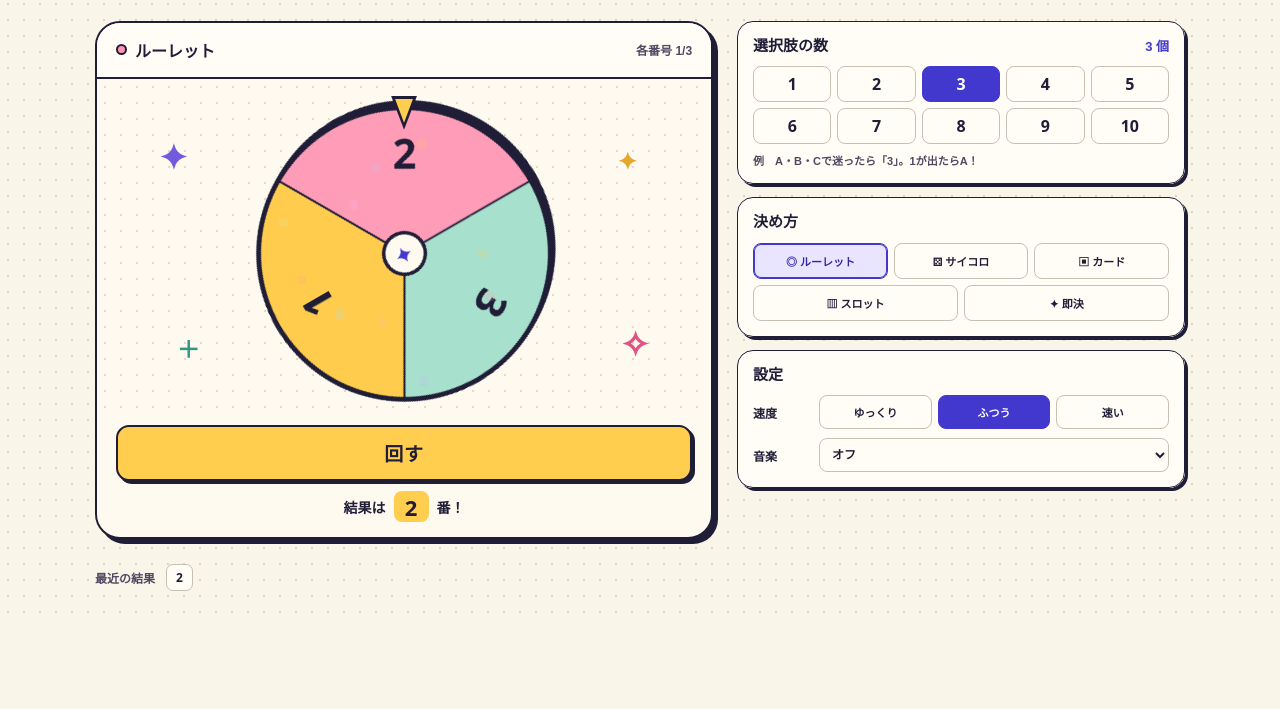
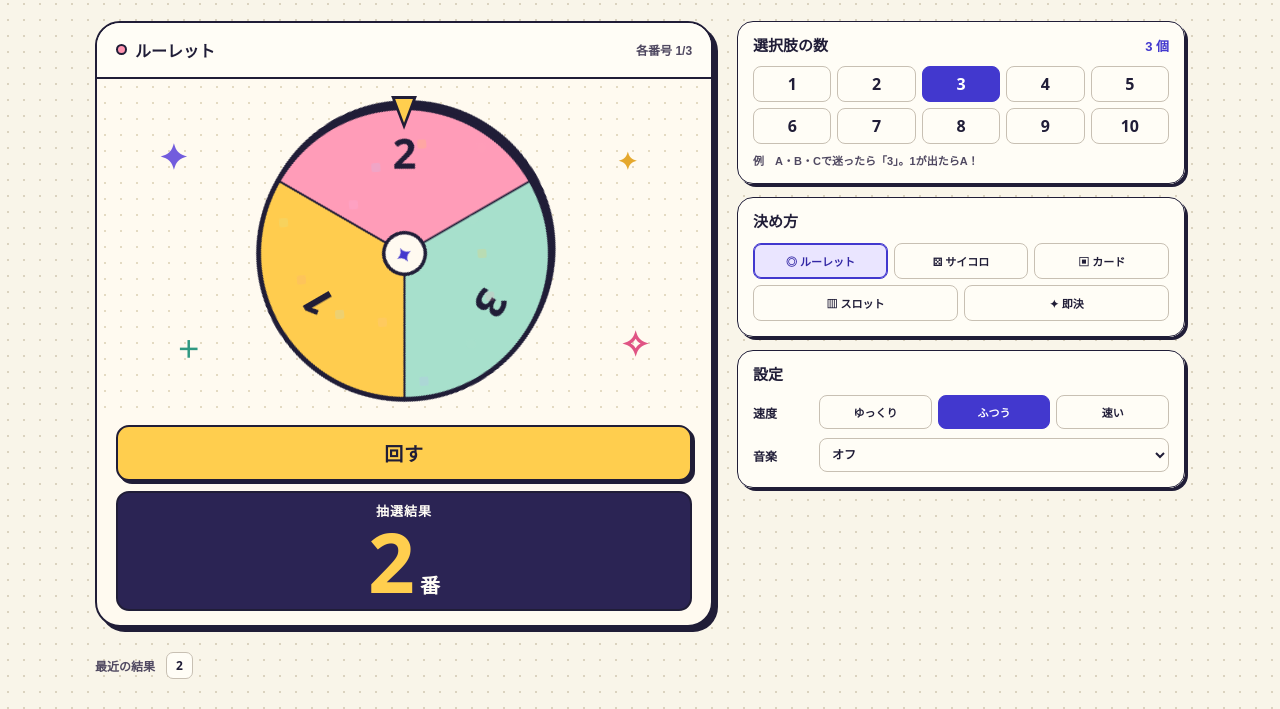
Before and after one commit to chensifan915-svg/chensifan915-svg.github.io, a plain HTML site: page mayoi-roulette/index.html in a window 1280 px wide. Both pictures are taken after a click on the button "回す". Shown: the part 212-921 px from the top of the page. Before the commit the page ends 833 px from the top, so only its background shows below. Drawn offline with Linux system fonts and the light colour scheme.

Commit message:
Make roulette results larger and easier to read

```diff
--- a/mayoi-roulette/index.html
+++ b/mayoi-roulette/index.html
@@ -44,8 +44,11 @@ canvas{width:100%;height:auto;display:block;transform:rotate(0deg);filter:drop-s
 @keyframes bounce{to{translate:0 -10px;rotate:3deg}}
 [hidden]{display:none!important}
 .stage-foot{display:grid;gap:10px;padding:5px 19px 14px}
-.result{display:flex;align-items:center;justify-content:center;gap:8px;min-height:32px;margin:0;font-size:14px;text-align:center}
-.result strong{display:inline-grid;place-items:center;min-width:35px;height:31px;padding:0 7px;border-radius:8px;background:var(--yellow);font:900 22px/1 system-ui,sans-serif}
+.result{display:grid;place-items:center;min-height:46px;margin:0;padding:7px 12px;border:2px solid #d8cee9;border-radius:13px;background:#f5efff;color:#504661;text-align:center;font-size:14px;font-weight:800}
+.result[data-state="winner"]{gap:2px;min-height:112px;padding:8px 12px;border-color:var(--ink);background:#2b2454;color:#fffdf6}
+.result-label{font-size:13px;letter-spacing:.08em}
+.result-value{display:flex;align-items:baseline;justify-content:center;gap:5px;white-space:nowrap;font-size:20px}
+.result-number{color:var(--yellow);font:900 clamp(56px,9vw,82px)/.96 system-ui,sans-serif;font-variant-numeric:tabular-nums}
 .spin{min-height:56px;border:2px solid var(--ink);border-radius:13px;background:var(--yellow);box-shadow:3px 3px var(--ink);font-size:19px;font-weight:900;letter-spacing:.04em}
 .spin:hover:enabled{background:#ffdb76;transform:translateY(-1px)}
 .spin:active:enabled{transform:translate(3px,3px);box-shadow:none}
@@ -80,7 +83,8 @@ select{width:100%;min-height:34px;border:1px solid #c8c0b3;border-radius:8px;bac
  .stage,.controls fieldset{width:100%}.controls fieldset:first-child{order:-1}.stage{order:0}
  .stage-head{min-height:40px;padding:5px 12px;font-size:13px}.odds{font-size:10px}
  .arena{min-height:0;padding:10px 14px 5px}.wheel-box{width:min(66vw,226px)}
- .stage-foot{padding:3px 11px 12px;gap:4px}.spin{min-height:48px;font-size:16px}.result{min-height:27px;font-size:12px}
+ .stage-foot{padding:3px 11px 12px;gap:8px}.spin{min-height:48px;font-size:16px}.result{min-height:38px;font-size:13px}
+ .result[data-state="winner"]{min-height:94px;padding:6px 10px}.result-value{font-size:17px}
  fieldset{padding:8px 10px 10px}h2{margin-bottom:5px;font-size:13px}.count{grid-template-columns:repeat(10,minmax(0,1fr));gap:3px}
  .count button{min-height:34px;padding:0;font-size:12px}.tip{margin-top:5px;font-size:10px}
  .face{margin:16px 0}.recent{margin:18px 0 25px}
@@ -120,7 +124,7 @@ select{width:100%;min-height:34px;border:1px solid #c8c0b3;border-radius:8px;bac
     <div class="wheel-box" id="wheel-box" aria-hidden="true"><canvas id="wheel" width="640" height="640"></canvas><div class="pointer"></div></div>
     <div class="face" id="face" aria-hidden="true" hidden>?</div>
    </div>
-   <div class="stage-foot"><button class="spin" id="spin" type="button">回す</button><p class="result" id="result" role="status" aria-live="polite">どの番号が出るかな？</p></div>
+   <div class="stage-foot"><button class="spin" id="spin" type="button">回す</button><p class="result" id="result" role="status" aria-live="polite" aria-atomic="true">どの番号が出るかな？</p></div>
   </section>
  </div>
  <div class="recent" id="recent" hidden><b>最近の結果</b><span id="history"></span></div>
@@ -239,6 +243,7 @@ function resetStage() {
   wheel.style.transition = "none";
   wheel.style.transform = "rotate(0deg)";
   face.textContent = "?";
+  delete result.dataset.state;
   result.textContent = "どの番号が出るかな？";
 }
 
@@ -334,6 +339,7 @@ function draw() {
   const duration = state.mode === "quick" || reducedMotion.matches ? 0 : speed.duration;
   let shuffle;
   render();
+  delete result.dataset.state;
   result.textContent = "抽選中…";
   startMusic();
 
@@ -358,9 +364,17 @@ function draw() {
     state.history = state.history.slice(0, 8);
     save();
     render();
-    const badge = document.createElement("strong");
-    badge.textContent = winner;
-    result.replaceChildren("結果は", badge, "番！");
+    const label = document.createElement("span");
+    label.className = "result-label";
+    label.textContent = "抽選結果";
+    const number = document.createElement("strong");
+    number.className = "result-number";
+    number.textContent = winner;
+    const value = document.createElement("span");
+    value.className = "result-value";
+    value.append(number, " 番");
+    result.dataset.state = "winner";
+    result.replaceChildren(label, value);
     endMusic();
     celebrate();
   }, duration);
```
